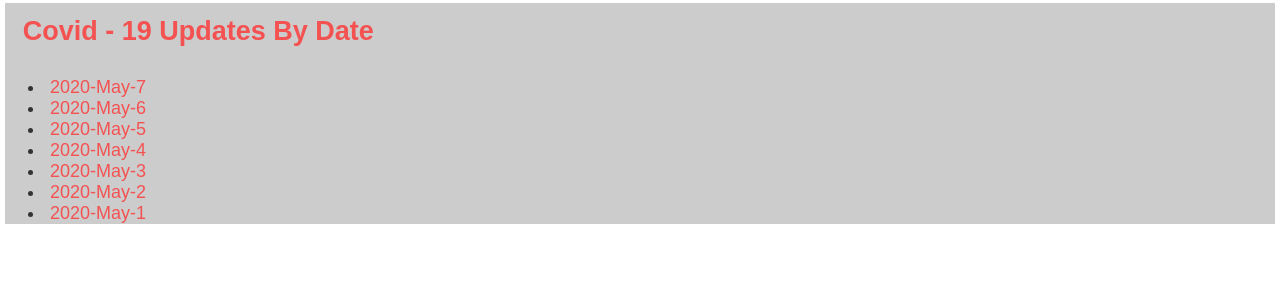
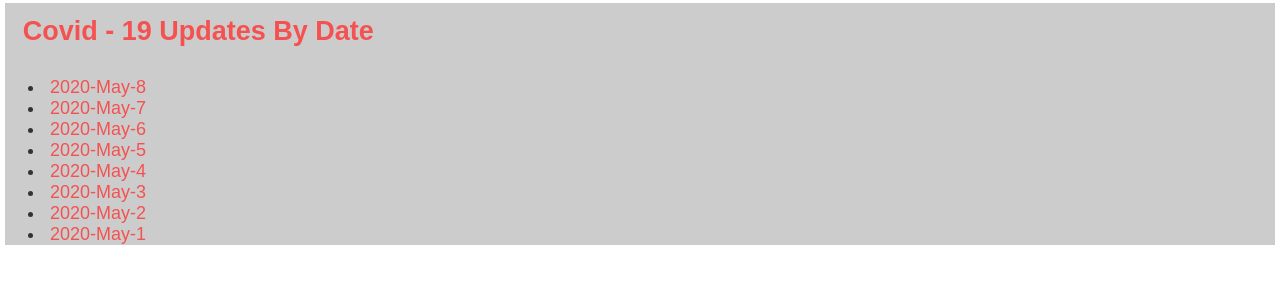
Before and after one commit to BMBW/Covid-19-Updates, a plain HTML site: page index.html in a window 1280 px wide. Shown: the part 123-406 px from the top of the page. Drawn offline with Linux system fonts and the light colour scheme.

Commit message:
Updated Home Page for May 8th 2020

```diff
--- a/index.html
+++ b/index.html
@@ -19,6 +19,7 @@
   <h2>Covid - 19 Updates By Date</h2>
 
 <ul>
+  <li><a href="May82020/May8_2020.html">2020-May-8</a></li>
   <li><a href="May72020/May7_2020.html">2020-May-7</a></li>
   <li><a href="May62020/May6_2020.html">2020-May-6</a></li>
   <li><a href="May52020/May5_2020.html">2020-May-5</a></li>
```
